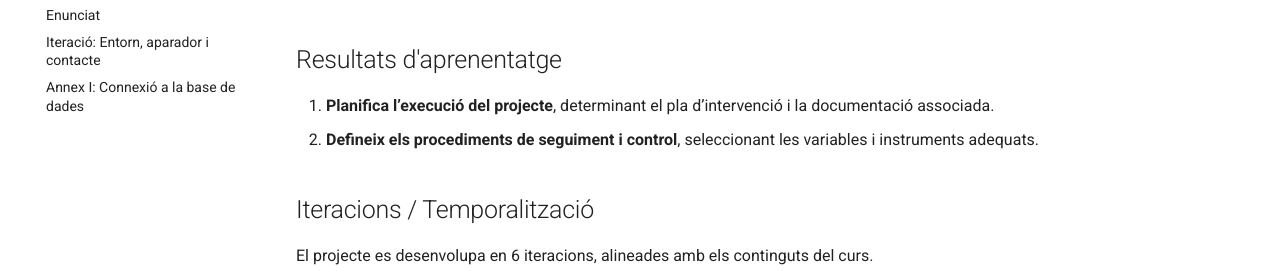
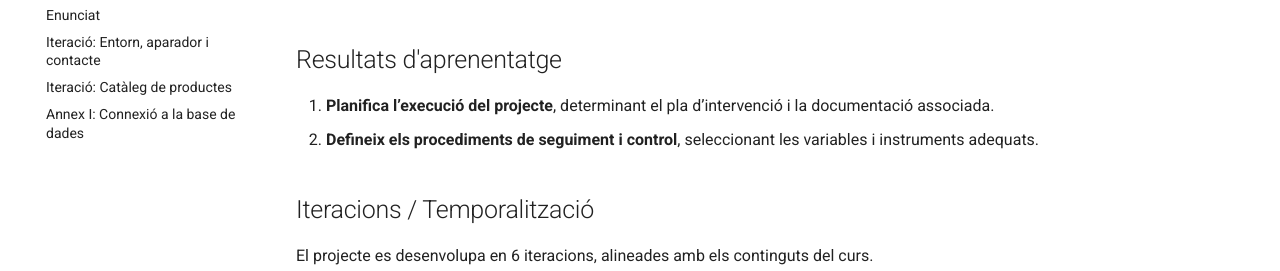
Before and after one commit to cipfpbatoi/pi2daw2526, an MkDocs documentation site: the page built from docs/index.md, in a window 1280 px wide. Shown: the part 555-826 px from the top of the page. Built offline with MkDocs 1.6.1 and Material for MkDocs 9.7.7, drawn with Linux system fonts in a browser that asks for light colours.

Commit message:
mkdowcs sprint 2

```diff
--- a/mkdocs.yml
+++ b/mkdocs.yml
@@ -6,6 +6,7 @@ nav:
   - "Inici": "index.md"
   - "Enunciat": "projecte.md"
   - "Iteració: Entorn, aparador i contacte": "sprint1.md"
+  - "Iteració: Catàleg de productes": "sprint2.md"
   - "Annex I: Connexió a la base de dades": "05accesoDatos.md"
 theme:
   language: ca
```
